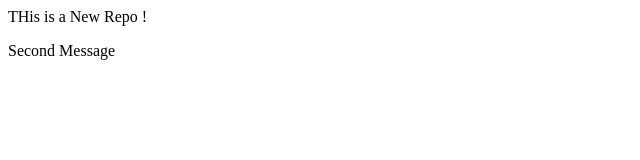
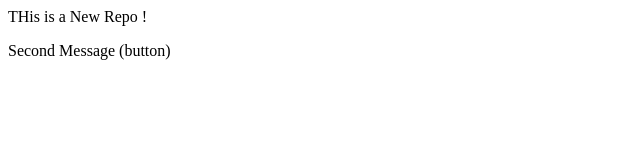
Before and after one commit to Shriv-Adi05/LocalRepo, a plain HTML site: page LocalRepo/index.html in a window 1280 px wide. Shown: the full height of the page, 0-640 px from the left. Drawn offline with Linux system fonts and the light colour scheme.

```diff
--- a/LocalRepo/index.html
+++ b/LocalRepo/index.html
@@ -1,2 +1,2 @@
 <p> THis is  a New Repo !</p>
-<p>Second Message </p>
+<p>Second Message (button) </p>
```
Also changed, not shown: 1 other file.
